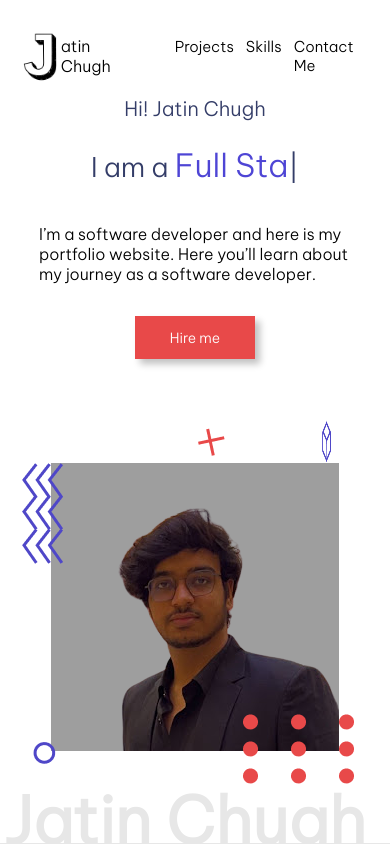
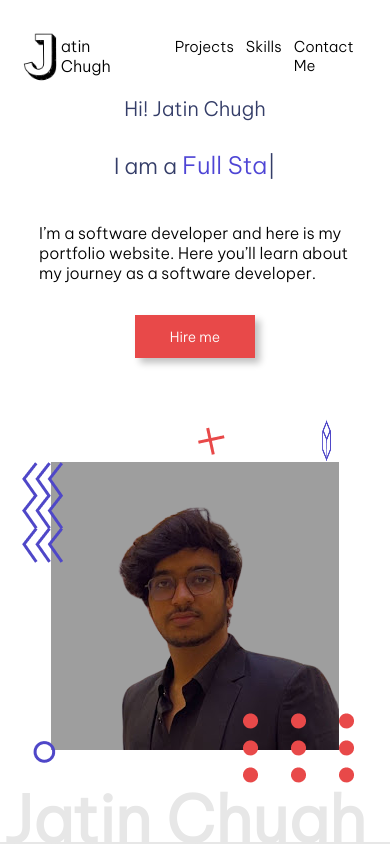
Before and after one commit to jatinchugh19/Portfolio-website, a plain HTML site: page index.html in a window 390 px wide. Drawn offline with nearby package versions, Linux system fonts and the light colour scheme.

Commit message:
last commit

```diff
--- a/styles.css
+++ b/styles.css
@@ -758,16 +758,16 @@ footer{
 
 .hero-section-heading{
   font-size: 20px;
-  font-weight: 400;
+  font-weight: 450;
 }
 
 .role{
-  font-weight: 400;
-  font-size:2rem;
+  font-weight: 300;
+  font-size:1.5rem;
 }
 
 .hero-section-sub-heading{
-  font-size: 27px;
+  font-size: 22px;
   line-height: 25px;
 }
 
```
